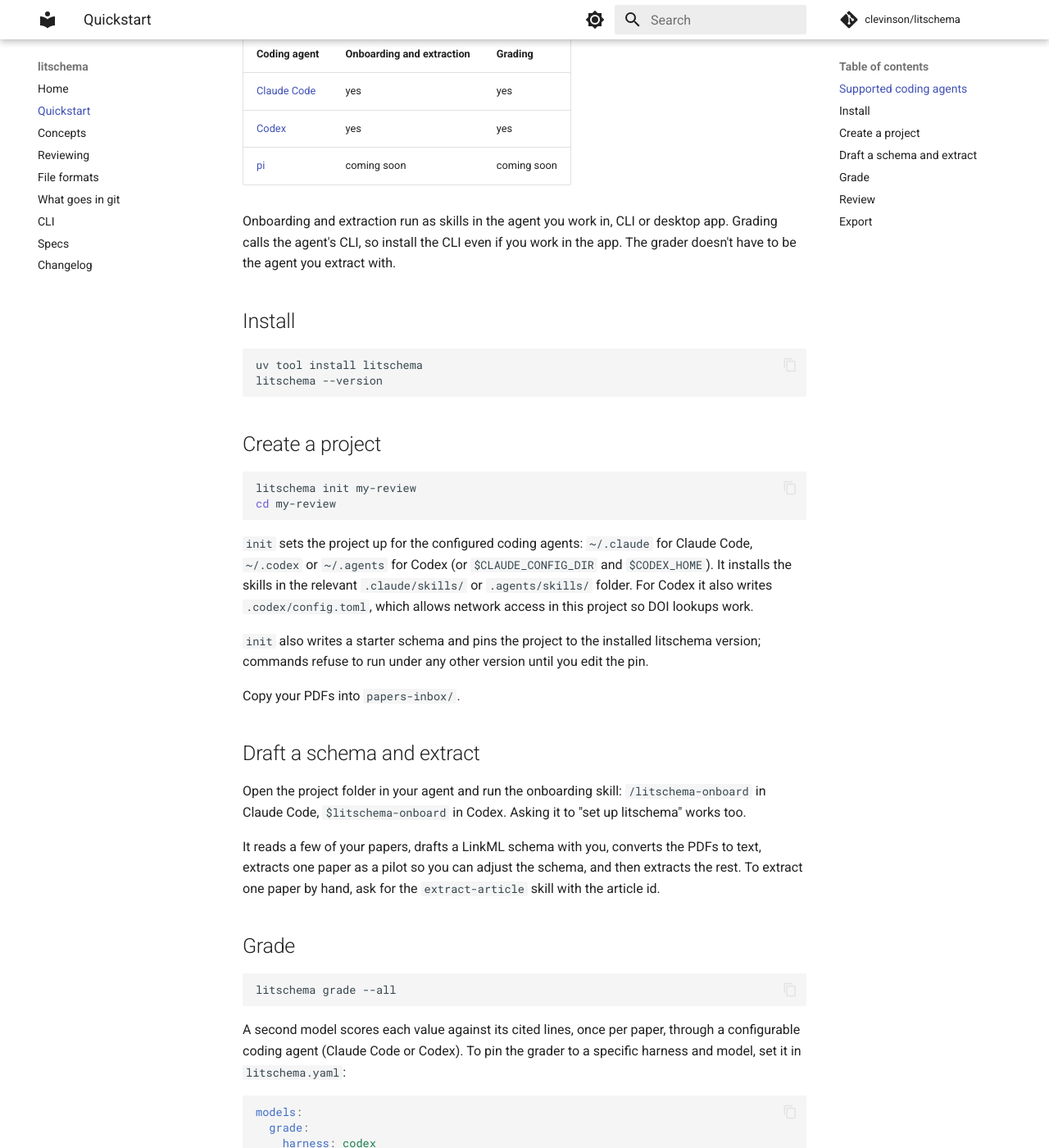
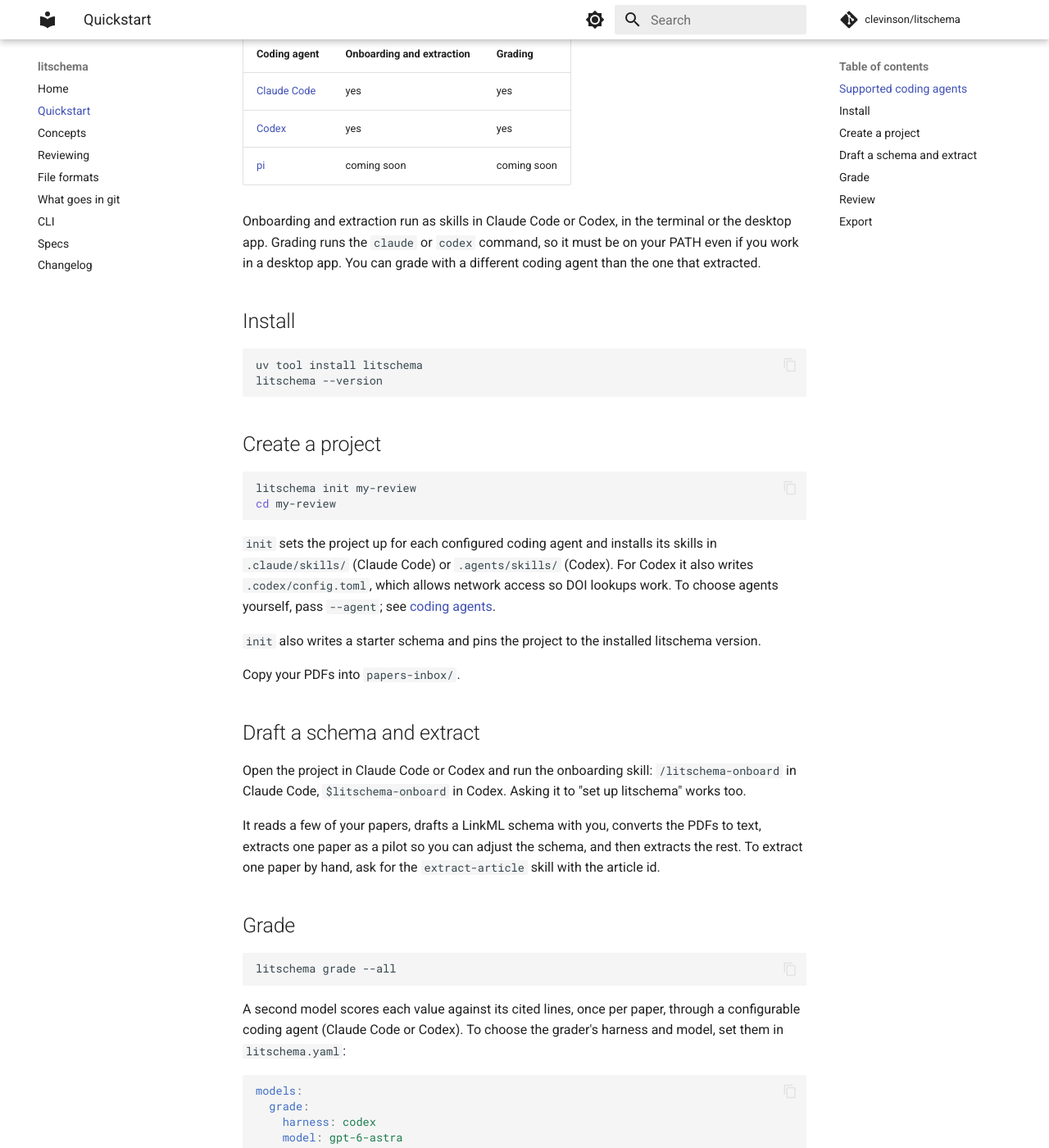
Before and after one commit to clevinson/litschema, an MkDocs documentation site: the page built from docs/quickstart.md, in a window 1280 px wide and 1400 px high, scrolled down 279 px. Shown: the whole window at 82% size. Built offline with MkDocs 1.6.1 and Material for MkDocs 9.7.7, drawn with Linux system fonts in a browser that asks for light colours; comment, search, counter and statistics services are not loaded; some of the changed text lies outside the part shown.

Commit message:
docs: name the coding agents and trim the quickstart

````diff
--- a/docs/quickstart.md
+++ b/docs/quickstart.md
@@ -1,7 +1,7 @@
 # Quickstart
 
-Litschema requires Python 3.13+, [uv](https://docs.astral.sh/uv/), and a coding agent
-set up with your subscription or an API key.
+Litschema requires Python 3.13+, [uv](https://docs.astral.sh/uv/), and a
+coding agent set up with your subscription or an API key.
 
 ## Supported coding agents
 
@@ -11,9 +11,10 @@
 | [Codex](https://developers.openai.com/codex) | yes | yes |
 | [pi](https://pi.dev) | coming soon | coming soon |
 
-Onboarding and extraction run as skills in the agent you work in, CLI or
-desktop app. Grading calls the agent's CLI, so install the CLI even if you work
-in the app. The grader doesn't have to be the agent you extract with.
+Onboarding and extraction run as skills in Claude Code or Codex, in the
+terminal or the desktop app. Grading runs the `claude` or `codex` command, so
+it must be on your PATH even if you work in a desktop app. You can grade with
+a different coding agent than the one that extracted.
 
 ## Install
 
@@ -29,20 +30,20 @@
 cd my-review
 ```
 
-`init` sets the project up for the configured coding agents: `~/.claude` for Claude Code, `~/.codex` or `~/.agents` for
-Codex (or `$CLAUDE_CONFIG_DIR` and `$CODEX_HOME`). It installs the skills in the relevant `.claude/skills/` or `.agents/skills/` folder. For Codex it also
-writes `.codex/config.toml`, which allows network access in this project so DOI
-lookups work.
+`init` sets the project up for each configured coding agent and installs its
+skills in `.claude/skills/` (Claude Code) or `.agents/skills/` (Codex). For
+Codex it also writes `.codex/config.toml`, which allows network access so DOI
+lookups work. To choose agents yourself, pass `--agent`; see
+[coding agents](cli.md#coding-agents).
 
 `init` also writes a starter schema and pins the project to the installed
-litschema version; commands refuse to run under any other version until you
-edit the pin.
+litschema version.
 
 Copy your PDFs into `papers-inbox/`.
 
 ## Draft a schema and extract
 
-Open the project folder in your agent and run the onboarding skill:
+Open the project in Claude Code or Codex and run the onboarding skill:
 `/litschema-onboard` in Claude Code, `$litschema-onboard` in Codex. Asking it
 to "set up litschema" works too.
 
@@ -58,8 +59,8 @@
 ```
 
 A second model scores each value against its cited lines, once per paper,
-through a configurable coding agent (Claude Code or Codex). To pin the
-grader to a specific harness and model, set it in `litschema.yaml`:
+through a configurable coding agent (Claude Code or Codex). To choose the
+grader's harness and model, set them in `litschema.yaml`:
 
 ```yaml
 models:
@@ -68,9 +69,9 @@
     model: gpt-6-astra
 ```
 
-`--harness` and `--model` override the pin for one run. The grader pays the way
-your agent does: your subscription, or an API key or gateway set in your
-shell, in which case `grade` says so before it starts.
+`--harness` and `--model` override that setting for one run. The grader is
+billed like the coding agent it runs: your subscription, or an API key or
+gateway set in your shell, in which case `grade` says so before it starts.
 
 ## Review
 
````
Also changed, not shown: README.md (+7 -6 lines), docs/cli.md (+8 -0 lines), docs/git.md (+5 -3 lines), docs/index.md (+4 -3 lines).
